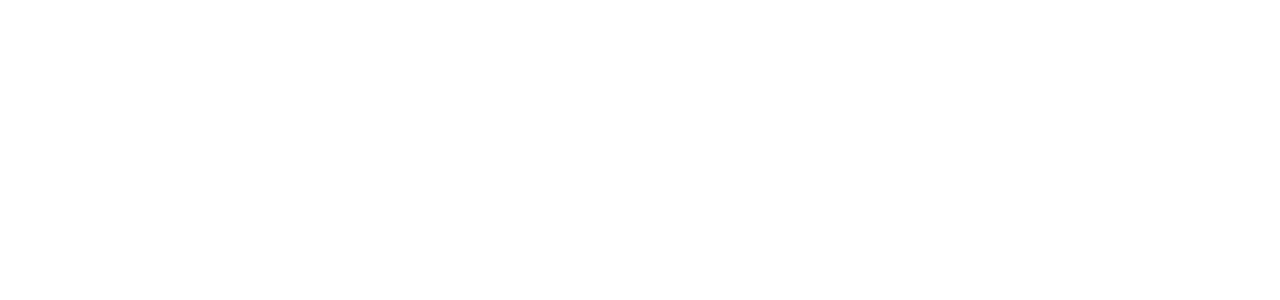
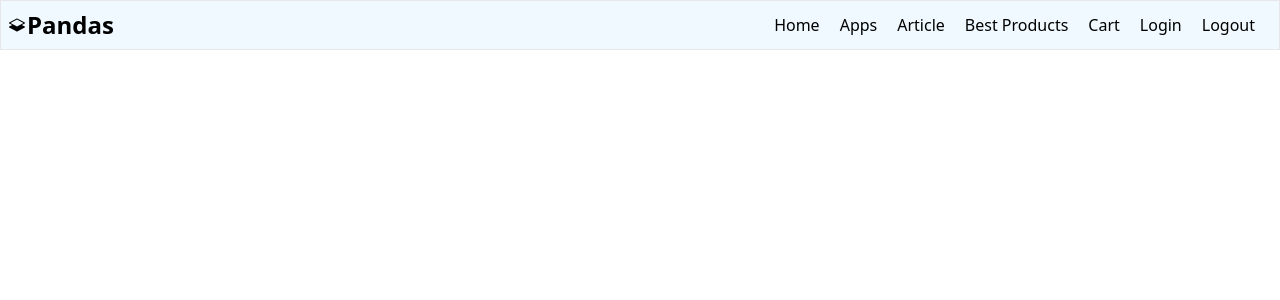
Before and after one commit to AmolKumarGupta/tool-hub, a PHP site: page / in a window 1280 px wide. Before the commit the part shown is empty. Shown: the top 300 px of the page. Run offline with PHP 8.4, Linux system fonts and the light colour scheme.

Commit message:
[dev] Add resp. nav bar

```diff
--- a/dist/style.css
+++ b/dist/style.css
@@ -424,33 +424,147 @@
   --tw-backdrop-saturate:  ;
   --tw-backdrop-sepia:  ;
 }
-.h-screen {
-  height: 100vh;
+.relative {
+  position: relative;
+}
+.z-10 {
+  z-index: 10;
+}
+.mr-1 {
+  margin-right: 0.25rem;
+}
+.flex {
+  display: flex;
+}
+.hidden {
+  display: none;
+}
+.h-auto {
+  height: auto;
 }
 .w-screen {
   width: 100vw;
 }
-.bg-blue-500 {
+.w-8 {
+  width: 2rem;
+}
+.flex-none {
+  flex: none;
+}
+.grow {
+  flex-grow: 1;
+}
+.flex-wrap {
+  flex-wrap: wrap;
+}
+.items-center {
+  align-items: center;
+}
+.justify-center {
+  justify-content: center;
+}
+.gap-\[2px\] {
+  gap: 2px;
+}
+.rounded {
+  border-radius: 0.25rem;
+}
+.border-\[1px\] {
+  border-width: 1px;
+}
+.border-2 {
+  border-width: 2px;
+}
+.border-gray-200 {
+  --tw-border-opacity: 1;
+  border-color: rgb(229 231 235 / var(--tw-border-opacity));
+}
+.border-gray-300 {
+  --tw-border-opacity: 1;
+  border-color: rgb(209 213 219 / var(--tw-border-opacity));
+}
+.bg-sky-50 {
   --tw-bg-opacity: 1;
-  background-color: rgb(59 130 246 / var(--tw-bg-opacity));
+  background-color: rgb(240 249 255 / var(--tw-bg-opacity));
 }
-.bg-black {
-  --tw-bg-opacity: 1;
-  background-color: rgb(0 0 0 / var(--tw-bg-opacity));
+.p-2 {
+  padding: 0.5rem;
+}
+.py-2 {
+  padding-top: 0.5rem;
+  padding-bottom: 0.5rem;
+}
+.px-2 {
+  padding-left: 0.5rem;
+  padding-right: 0.5rem;
+}
+.text-center {
+  text-align: center;
 }
 .text-2xl {
   font-size: 1.5rem;
   line-height: 2rem;
 }
-.text-red-900 {
-  --tw-text-opacity: 1;
-  color: rgb(127 29 29 / var(--tw-text-opacity));
+.font-bold {
+  font-weight: 700;
 }
-.text-white {
-  --tw-text-opacity: 1;
-  color: rgb(255 255 255 / var(--tw-text-opacity));
+.hover\:border-gray-500:hover {
+  --tw-border-opacity: 1;
+  border-color: rgb(107 114 128 / var(--tw-border-opacity));
 }
-.hover\:text-red-500:hover {
-  --tw-text-opacity: 1;
-  color: rgb(239 68 68 / var(--tw-text-opacity));
+.hover\:bg-zinc-200:hover {
+  --tw-bg-opacity: 1;
+  background-color: rgb(228 228 231 / var(--tw-bg-opacity));
 }
+.focus\:border-gray-500:focus {
+  --tw-border-opacity: 1;
+  border-color: rgb(107 114 128 / var(--tw-border-opacity));
+}
+@media (min-width: 640px) {
+
+  .sm\:mr-4 {
+    margin-right: 1rem;
+  }
+
+  .sm\:block {
+    display: block;
+  }
+
+  .sm\:flex {
+    display: flex;
+  }
+
+  .sm\:hidden {
+    display: none;
+  }
+
+  .sm\:h-full {
+    height: 100%;
+  }
+
+  .sm\:w-max {
+    width: -webkit-max-content;
+    width: -moz-max-content;
+    width: max-content;
+  }
+
+  .sm\:items-center {
+    align-items: center;
+  }
+
+  .sm\:justify-end {
+    justify-content: flex-end;
+  }
+
+  .sm\:gap-2 {
+    gap: 0.5rem;
+  }
+
+  .sm\:gap-1 {
+    gap: 0.25rem;
+  }
+
+  .sm\:border-none {
+    border-style: none;
+  }
+}
--- a/index.html
+++ b/index.html
@@ -8,12 +8,12 @@
 
   <meta name="description" content="">
 	<meta name="keywords" content="">
-	<meta name="theme-color" content="#ffffff"/>
+	<meta name="theme-color" content=""/>
 	<link rel="canonical" href=""/>
 	<link rel="apple-touch-icon" sizes="180x180" href="assets/favicon/apple-touch-icon.png">
 	<link rel="icon" type="image/png" sizes="32x32" href="assets/favicon/favicon-32x32.png">
 	<link rel="icon" type="image/png" sizes="16x16" href="assets/favicon/favicon-16x16.png">
-	<link rel="manifest" href="assets/favicon/site.webmanifest">
+	<!-- <link rel="manifest" href="assets/favicon/site.webmanifest"> -->
 	<!-- Open Graph / Facebook -->
 	<meta property="og:type" content="website">
 	<meta property="og:url" content="">
@@ -30,10 +30,38 @@
 	<meta property="twitter:image" content="">
 
   <link rel="stylesheet" href="dist/style.css">
+  <script src="src/js/index.js" defer></script>
 </head>
 <body>
-  <nav class="">
-
+  <nav class="relative bg-sky-50 sm:flex border-[1px] border-gray-200 z-10">
+    <div class="w-screen p-2 flex flex-wrap rounded">
+      <div class="grow flex gap-[2px] items-center">
+        <div class="">
+          <svg xmlns="http://www.w3.org/2000/svg" width="16" height="16" fill="currentColor" class="" viewBox="0 0 16 16">
+            <path d="M8.235 1.559a.5.5 0 0 0-.47 0l-7.5 4a.5.5 0 0 0 0 .882L3.188 8 .264 9.559a.5.5 0 0 0 0 .882l7.5 4a.5.5 0 0 0 .47 0l7.5-4a.5.5 0 0 0 0-.882L12.813 8l2.922-1.559a.5.5 0 0 0 0-.882l-7.5-4zM8 9.433 1.562 6 8 2.567 14.438 6 8 9.433z"/>
+          </svg>
+        </div>
+        <h1 class="font-bold text-2xl">
+          Pandas
+        </h1>
+      </div>
+      <div id="navBtn" class="flex-none flex justify-center items-center w-8 h-auto border-2 border-gray-300 rounded hover:border-gray-500 focus:border-gray-500 mr-1 sm:hidden">
+        <svg xmlns="http://www.w3.org/2000/svg" width="16" height="16" fill="currentColor" class="bi bi-three-dots-vertical" viewBox="0 0 16 16">
+          <path d="M9.5 13a1.5 1.5 0 1 1-3 0 1.5 1.5 0 0 1 3 0zm0-5a1.5 1.5 0 1 1-3 0 1.5 1.5 0 0 1 3 0zm0-5a1.5 1.5 0 1 1-3 0 1.5 1.5 0 0 1 3 0z"/>
+        </svg>
+      </div>
+    </div>
+    <div id="navItems" class="hidden w-screen sm:block sm:mr-4 text-center">
+      <ul class="text-l sm:flex sm:justify-end sm:gap-1 sm:h-full sm:items-center ">
+        <a href="index.html"><li class="py-2 px-2 border-2 border-gray-300 rounded sm:border-none hover:bg-zinc-200 ">Home</li></a>
+        <a href=""><li class="py-2 px-2 border-2 border-gray-300 rounded sm:border-none hover:bg-zinc-200 ">Apps</li></a>
+        <a href=""><li class="py-2 px-2 border-2 border-gray-300 rounded sm:border-none hover:bg-zinc-200 ">Article</li></a>
+        <a href=""><li class="py-2 px-2 border-2 border-gray-300 rounded sm:border-none hover:bg-zinc-200 sm:w-max">Best Products</li></a>
+        <a href=""><li class="py-2 px-2 border-2 border-gray-300 rounded sm:border-none hover:bg-zinc-200 ">Cart</li></a>
+        <a href=""><li class="py-2 px-2 border-2 border-gray-300 rounded sm:border-none hover:bg-zinc-200 ">Login</li></a>
+        <a href=""><li class="py-2 px-2 border-2 border-gray-300 rounded sm:border-none hover:bg-zinc-200 ">Logout</li></a>
+      </ul>
+    </div>
   </nav>
 </body>
 </html>
--- /dev/null
+++ b/src/js/index.js
@@ -0,0 +1,3 @@
+document.getElementById('navBtn').addEventListener('click',() => {
+  document.getElementById('navItems').classList.toggle('hidden');
+})
```
Also changed, not shown: src/style.css (line endings or trailing spaces).
